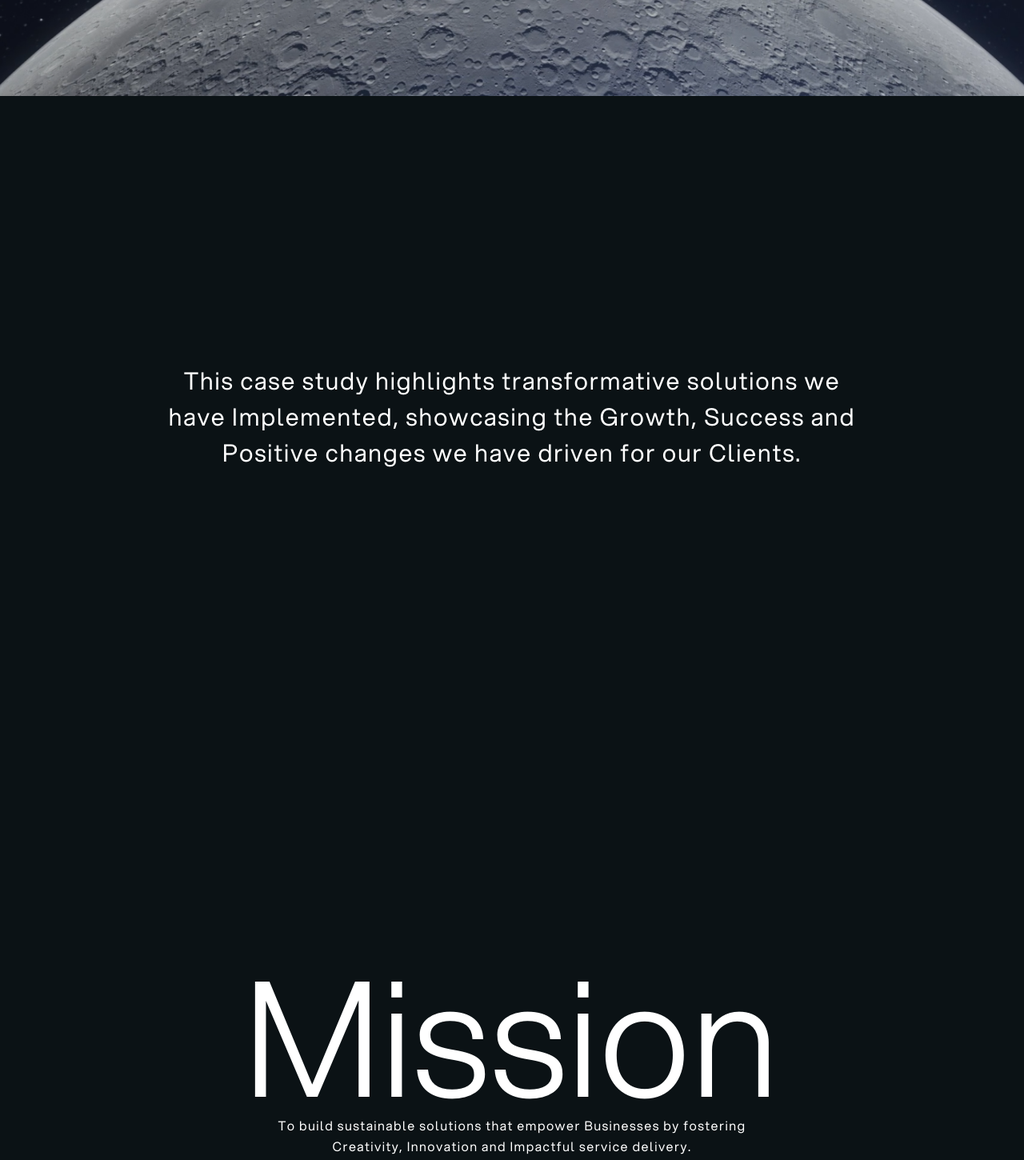
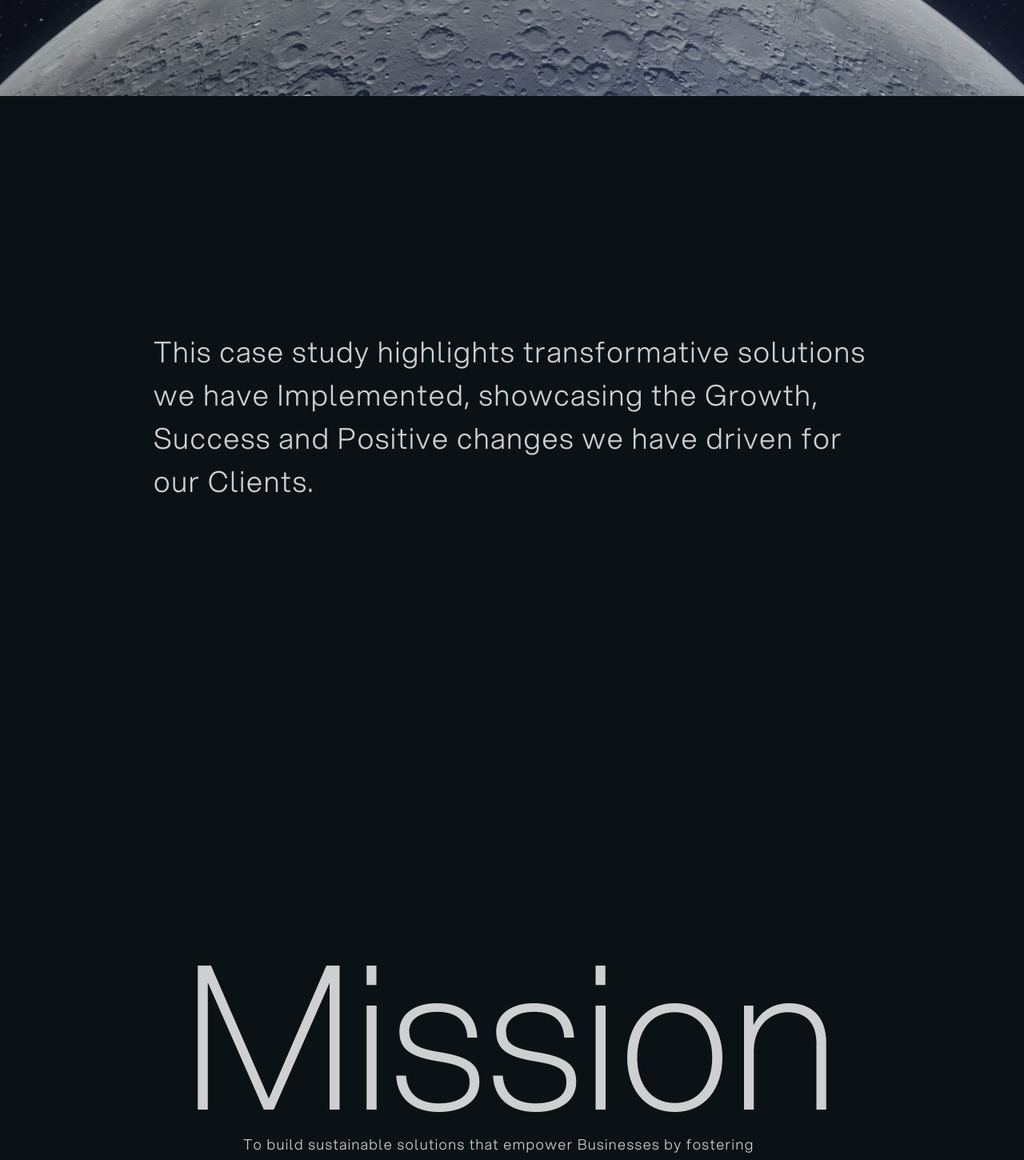
Before and after one commit to IPCSGLOBALHQKOCHI/Technologies-Website, a React (Vite) app: page / in a window 1280 px wide. Shown: the part 680-2130 px from the top of the page at 80% size. Built offline with nearby package versions, Linux system fonts and the light colour scheme.

Commit message:
structre the whole section perfectly

```diff
--- a/package.json
+++ b/package.json
@@ -10,6 +10,7 @@
     "preview": "vite preview"
   },
   "dependencies": {
+    "framer-motion": "^12.0.0",
     "react": "^18.3.1",
     "react-dom": "^18.3.1",
     "react-router-dom": "^7.1.1"
--- a/src/Components/Header.jsx
+++ b/src/Components/Header.jsx
@@ -1,7 +1,7 @@
-import Logo from "../../src/assets/images/technoloies logo.png";
+import Logo from "../../src/assets/vectors/technoloies logo.png";
 const Header = () => {
   return (
-    <nav className="relative w-full flex items-center justify-between text-white">
+    <nav className="relative w-full flex items-center justify-between text-[#FFFFFF]">
       <div className="absolute left-10 top-4">
         <img src={Logo} alt="logo img" className="h-16 w-auto" />
       </div>
--- a/src/Components/HomeDownSection.jsx
+++ b/src/Components/HomeDownSection.jsx
@@ -1,16 +1,15 @@
-import React from 'react'
+import React from "react";
 
 const HomeDownSection = () => {
   return (
-    <div className='h-screen flex items-center justify-center px-24 py-24 leading-normal text-3xl text-center tracking-[0.06em] text-white'>
-      <p className='max-w-4xl font-350'>
-      This case study highlights transformative
-solutions we have Implemented, showcasing
-the Growth, Success and Positive changes we
-have driven for our Clients.
+    <div className="h-screen flex items-center justify-center px-24 py-24 leading-normal text-4xl text-center tracking-[0.05em] text-[#FFFFFFCC]">
+      <p className="max-w-4xl font-300 text-left">
+        This case study highlights transformative solutions we have Implemented,
+        showcasing the Growth, Success and Positive changes we have driven for
+        our Clients.
       </p>
     </div>
-  )
-}
+  );
+};
 
-export default HomeDownSection
+export default HomeDownSection;
--- a/src/Components/Mission.jsx
+++ b/src/Components/Mission.jsx
@@ -1,15 +1,15 @@
-import React from 'react'
+import React from "react";
 
 function Mission() {
   return (
-<div className="h-screen flex flex-col items-center justify-center px-24 py-24 leading-normal text-center tracking-[0.09em] text-white">
-  <h1 className="text-[200px] font-300 leading-none">Mission</h1>
-  <p className="max-w-2xl leading-relaxed">
-    To build sustainable solutions that empower Businesses by fostering Creativity,
-    Innovation and Impactful service delivery.
-  </p>
-</div>
-  )
+    <div className="h-screen flex flex-col items-center justify-center px-24 py-24 leading-normal text-center tracking-[0.09em] text-[#FFFFFFCC]">
+      <h1 className="text-[250px] font-200 leading-none">Mission</h1>
+      <p className="max-w-2xl leading-relaxed font-300 text-lg text-left">
+        To build sustainable solutions that empower Businesses by fostering
+        Creativity, Innovation and Impactful service delivery.
+      </p>
+    </div>
+  );
 }
 
-export default Mission
+export default Mission;
--- a/src/Components/Vision.jsx
+++ b/src/Components/Vision.jsx
@@ -1,15 +1,15 @@
-import React from 'react'
+import React from "react";
 
 function Vision() {
   return (
-    <div className="h-screen flex flex-col items-center justify-center px-24 py-24 leading-normal text-center tracking-[0.09em] text-white">
-    <h1 className="text-[200px] font-300 leading-none">Vission</h1>
-    <p className="max-w-lg leading-relaxed">
-    To set the benchmark as a Trusted Partner for delivering Visionary
-    and Impactful Digital Experiences that resonate and inspire.
-    </p>
-  </div>
-  )
+    <div className="h-screen flex flex-col items-center justify-center px-24 py-24 leading-normal text-center tracking-[0.09em] text-[#FFFFFFCC]">
+      <h1 className="text-[250px] font-200 leading-none">Vision</h1>
+      <p className="max-w-2xl leading-relaxed font-300 text-lg text-left">
+        To set the benchmark as a Trusted Partner for delivering Visionary and
+        Impactful Digital Experiences that resonate and inspire.
+      </p>
+    </div>
+  );
 }
 
-export default Vision
+export default Vision;
--- a/src/index.css
+++ b/src/index.css
@@ -3,6 +3,8 @@
 @tailwind utilities;
 
 
+#root,
+body,
 html {
   @apply bg-customBg;
   scroll-behavior: smooth;
```
Also changed, not shown: src/App.jsx (+5 -5 lines), src/Components/Home/HeroSection.jsx (+10 -11 lines), src/assets/vectors/technoloies logo.png (renamed from src/assets/images/technoloies logo.png), 1 other file (tests, documents, lock files or other folders). Lines whose indentation alone changed are shown as unchanged.
